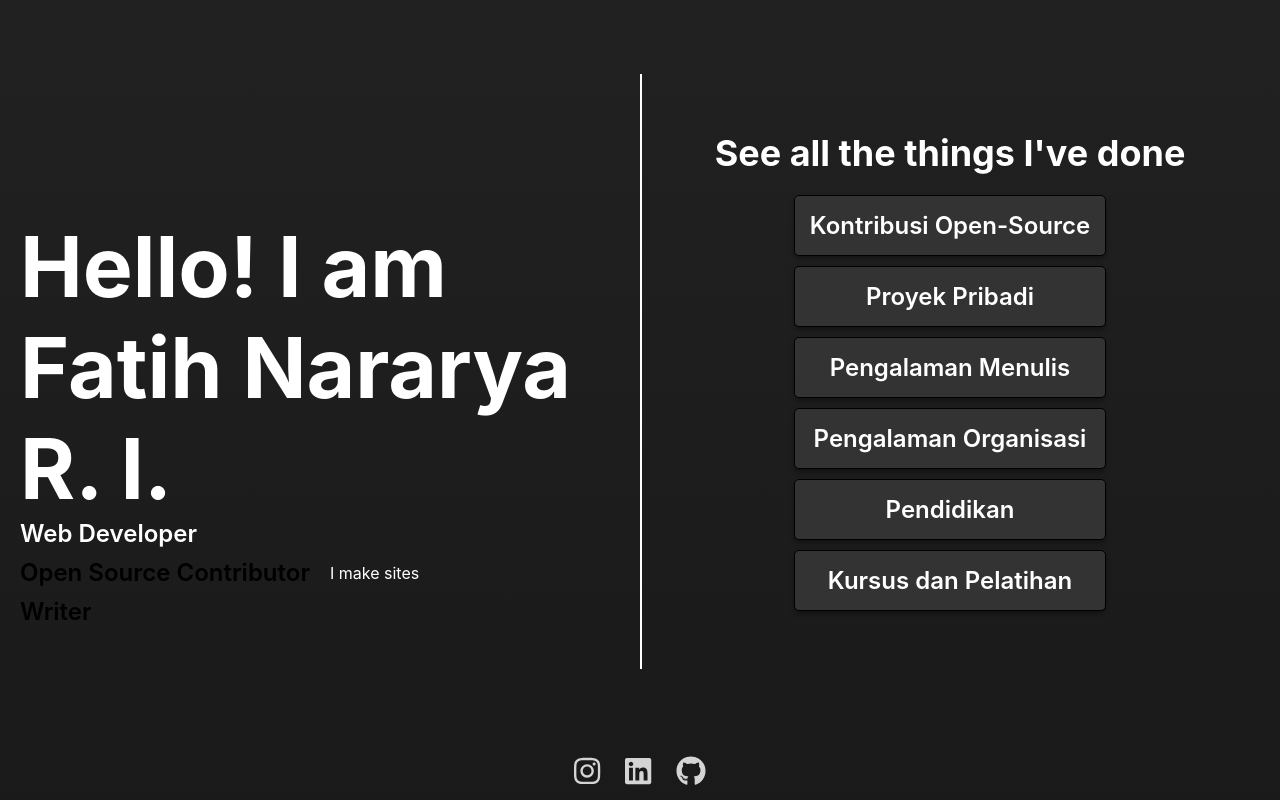
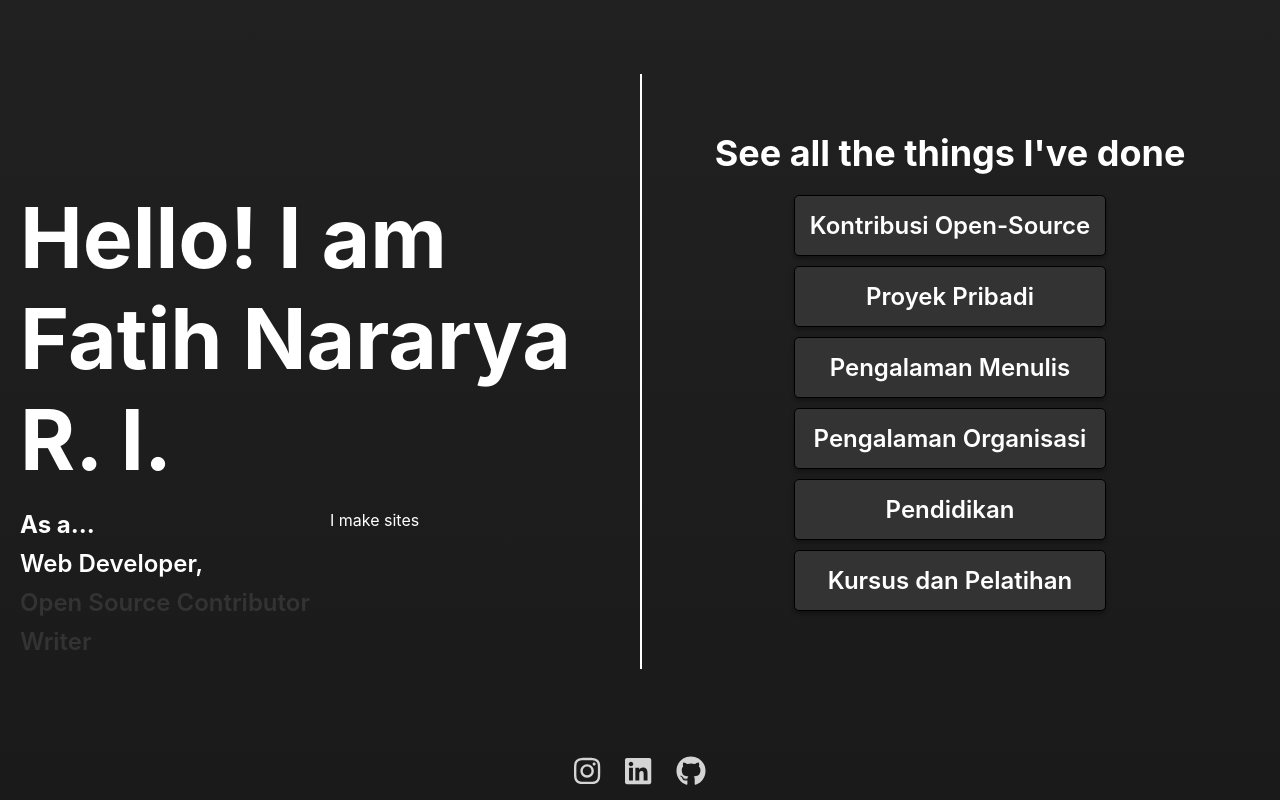
Before and after one commit to Fatih20/FatihNRI, a React (Create React App) app: page / in a window 1280 px wide. Built offline with nearby package versions, Linux system fonts and the light colour scheme.

Commit message:
Tweaking of the occupation styling. Make it grammatically correct.

```diff
--- a/src/components/profile.js
+++ b/src/components/profile.js
@@ -12,6 +12,7 @@ const Main = styled.div`
     display: flex;
     flex-direction: column;
     justify-content: center;
+    gap: 20px;
 
     /* border: solid 1px white; */
 `;
@@ -46,13 +47,14 @@ const OccupationContainer = styled.div`
 `;
 
 const SummaryContainer = styled.div`
+    align-self: flex-start;
     /* border: solid 1px white; */
 `;
 
 const Occupation = styled(VanillaButton)`
     background-color: rgba(0, 0, 0, 0);
     box-sizing: border-box;
-    color: ${({chosen}) => chosen ? "white" : "black"};
+    color: ${({chosen}) => chosen ? "white" : "#333333"};
     transition: color 0s, background-color 0s, box-shadow 0s;
 
     & > h2 {
@@ -76,9 +78,10 @@ export default function Profile (){
 
     function occupationMaker ({name}) {
         const occupationIndex = occupations.findIndex(element => element["name"] === name)
+        const chosen = indexOfShownOccupation === occupationIndex ? true : false
         return (
-            <Occupation onClick={() => handleOccupationClick(occupationIndex)} chosen={indexOfShownOccupation === occupationIndex ? true : false}>
-                <h2>{name}</h2>
+            <Occupation onClick={() => handleOccupationClick(occupationIndex)} chosen={chosen}>
+                <h2>{name}{chosen ? "," : null}</h2>
             </Occupation>
         )
     }
@@ -88,6 +91,7 @@ export default function Profile (){
             <Title>Hello! I am <br/>Fatih Nararya R. I.</Title>
             <BottomContainer>
                 <OccupationContainer>
+                    <h2>As {occupations[indexOfShownOccupation]["a"] ? "a" : "an"}...</h2>
                     {occupations.map(occupationMaker)}
                 </OccupationContainer>
                 <SummaryContainer>
--- a/src/content/occupation.js
+++ b/src/content/occupation.js
@@ -2,14 +2,17 @@ const occupations = [
     {
         "name" : "Web Developer",
         "summary" : "I make sites",
+        "a" : true,
     },
     {
         "name" : "Open Source Contributor",
         "summary" : "I contribute to open-source project",
+        "a" : false,
     },
     {
         "name" : "Writer",
         "summary" : "I write",
+        "a" : true,
     },
 
 ]
```
